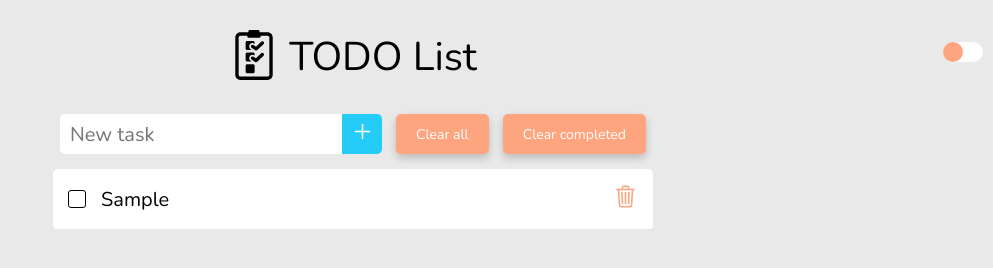
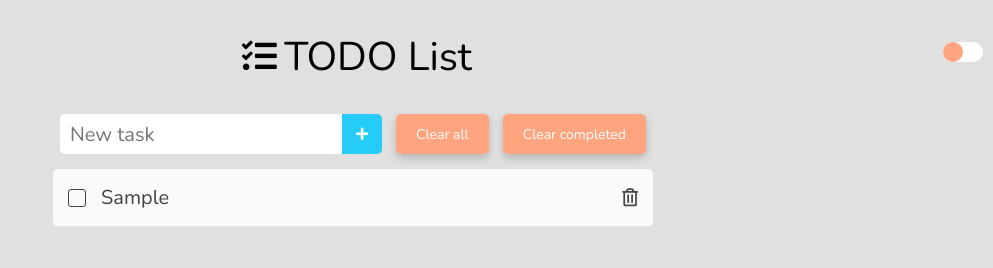
Before and after one commit to mai-cl/todolist-js, a website built with webpack: page src/index.html in a window 1280 px wide. Both pictures are taken after typing "Sample" into the empty fields and a click on the button 649 px from the left and 134 px from the top of the page. Shown: the whole page, without its empty margins (287-1280 px from the left). Built offline with nearby package versions, Linux system fonts and the light colour scheme.

Commit message:
Refactor iconos y colores css

```diff
--- a/src/index.html
+++ b/src/index.html
@@ -1,39 +1,30 @@
 <!DOCTYPE html>
 <html lang="en">
   <head>
-    <meta charset="UTF-8">
-    <meta name="viewport" content="width=device-width, initial-scale=1.0">
+    <meta charset="UTF-8" />
+    <meta name="viewport" content="width=device-width, initial-scale=1.0" />
     <title>Todo List</title>
-    <link href="https://fonts.googleapis.com/css2?family=Nunito:ital,wght@0,300;0,400;0,600;0,700;1,400&display=swap" rel="stylesheet">
-    <link href="https://fonts.googleapis.com/css2?family=Lato:wght@300&display=swap" rel="stylesheet">
+    <link
+      href="https://fonts.googleapis.com/css2?family=Nunito:ital,wght@0,300;0,400;0,600;0,700;1,400&display=swap"
+      rel="stylesheet"
+    />
+    <link
+      href="https://fonts.googleapis.com/css2?family=Lato:wght@300&display=swap"
+      rel="stylesheet"
+    />
+    <link
+      rel="stylesheet"
+      href="https://cdnjs.cloudflare.com/ajax/libs/font-awesome/5.15.3/css/all.min.css"
+      integrity="sha512-iBBXm8fW90+nuLcSKlbmrPcLa0OT92xO1BIsZ+ywDWZCvqsWgccV3gFoRBv0z+8dLJgyAHIhR35VZc2oM/gI1w=="
+      crossorigin="anonymous"
+      referrerpolicy="no-referrer"
+    />
   </head>
   <body class="light">
     <header class="header">
-        <svg class="header__img" version="1.1" id="Capa_1" xmlns="http://www.w3.org/2000/svg" xmlns:xlink="http://www.w3.org/1999/xlink" x="0px" y="0px"
-	 viewBox="0 0 470.767 470.767" style="enable-background:new 0 0 470.767 470.767;" xml:space="preserve">
-    <g>
-	<title>todolist</title>
-	<path d="M362.965,21.384H289.62L286.638,7.99C285.614,3.323,281.467,0,276.685,0h-82.618c-4.782,0-8.913,3.323-9.953,7.99
-		l-2.967,13.394h-73.36c-26.835,0-48.654,21.827-48.654,48.662v352.06c0,26.835,21.819,48.662,48.654,48.662h255.179
-		c26.835,0,48.67-21.827,48.67-48.662V70.046C411.635,43.211,389.8,21.384,362.965,21.384z M379.831,422.105
-		c0,9.295-7.563,16.858-16.866,16.858H107.786c-9.287,0-16.85-7.563-16.85-16.858V70.046c0-9.295,7.563-16.857,16.85-16.857h66.294
-		l-1.692,7.609c-0.684,3.02,0.062,6.188,1.988,8.596c1.94,2.415,4.876,3.82,7.965,3.82h106.082c3.091,0,6.026-1.405,7.951-3.82
-		c1.942-2.415,2.687-5.575,2.004-8.596l-1.692-7.609h66.279c9.303,0,16.866,7.563,16.866,16.857V422.105z"/>
-	<path d="M170.835,188.426h43.249l-10.279-7.019c-14.506-9.899-18.232-29.693-8.325-44.197c9.893-14.489,29.693-18.239,44.197-8.324
-		l1.694,1.157v-12.136c0-7.866-6.383-14.248-14.242-14.248h-56.294c-7.857,0-14.24,6.383-14.24,14.248v56.271
-		C156.595,182.045,162.978,188.426,170.835,188.426z"/>
-	<path d="M303.256,110.313l-49.85,47.194l-22.704-15.49c-7.221-4.962-17.13-3.083-22.099,4.162
-		c-4.954,7.251-3.09,17.144,4.178,22.098l33.28,22.727c2.718,1.864,5.839,2.772,8.961,2.772c3.96,0,7.888-1.474,10.933-4.356
-		l59.167-56.014c6.382-6.033,6.645-16.104,0.62-22.479C319.686,104.552,309.637,104.28,303.256,110.313z"/>
-	<path d="M170.835,297.669H214.1l-10.295-7.027c-14.506-9.901-18.232-29.693-8.325-44.197c9.893-14.498,29.693-18.248,44.197-8.325
-		l1.694,1.158v-12.136c0-7.865-6.383-14.248-14.242-14.248h-56.294c-7.857,0-14.24,6.383-14.24,14.248v56.279
-		C156.595,291.286,162.978,297.669,170.835,297.669z"/>
-	<path d="M303.256,219.555l-49.85,47.186l-22.704-15.49c-7.221-4.97-17.13-3.098-22.099,4.162
-		c-4.954,7.253-3.09,17.144,4.178,22.099l33.28,22.727c2.718,1.864,5.839,2.772,8.961,2.772c3.96,0,7.888-1.476,10.933-4.356
-		l59.167-56.007c6.382-6.033,6.645-16.096,0.62-22.479C319.686,213.793,309.637,213.529,303.256,219.555z"/>
-	<path d="M227.129,322.135h-56.294c-7.857,0-14.24,6.383-14.24,14.248v56.271c0,7.865,6.383,14.248,14.24,14.248h56.294
-		c7.859,0,14.242-6.383,14.242-14.248v-56.271C241.371,328.518,234.988,322.135,227.129,322.135z"/>
-        </svg>
+      <div class="header__img">
+        <i class="fas fa-tasks"></i>
+      </div>
       <h1 class="header__title">TODO List</h1>
       <div class="toggle-container" id="toggle">
         <div class="toggle"></div>
@@ -42,14 +33,15 @@
     <main class="main">
       <form class="taskform">
         <div class="form-group">
-                <input type="text" class="taskform__input" placeholder="New task">
-                <button class="btn btn-add"><ion-icon name="add-outline" class="icon-medium"></ion-icon></button>
+          <input type="text" class="taskform__input" placeholder="New task" />
+          <button class="btn btn-add">
+            <i class="fas fa-plus"></i>
+          </button>
         </div>
         <button class="btn btn-clear-all">Clear all</button>
         <button class="btn btn-clear-completed">Clear completed</button>
       </form>
-        <ul class="todolist">
-        </ul>
+      <ul class="todolist"></ul>
     </main>
 
     <script src="https://unpkg.com/ionicons@5.0.0/dist/ionicons.js"></script>
--- a/src/js/views/taskView.js
+++ b/src/js/views/taskView.js
@@ -1,47 +1,51 @@
 import { elements } from "./base";
 
-export const renderTaskList = tasklist => {
-    tasklist.forEach(cur => renderTask(cur));
-}
+export const renderTaskList = (tasklist) => {
+  tasklist.forEach((cur) => renderTask(cur));
+};
 
-export const renderTask = task => {
-    const markup = `
-        <li class="todolist__item ${task.isChecked ? 'checked' : ''}" data-id="${task.id}">
+export const renderTask = (task) => {
+  const markup = `
+        <li class="todolist__item ${
+          task.isChecked ? "checked" : ""
+        }" data-id="${task.id}">
             <span class="todolist__checkbox"></span>
             <div class="todolist__text">
                 ${task.description}
             </div>
             <button class="btn btn-delete">
-                <ion-icon name="trash-outline" class="icon-medium"></ion-icon>
+                <i class="far fa-trash-alt"></i>
             </button>
         </li>
     `;
-    elements.todolist.insertAdjacentHTML('beforeend', markup);
-}
+  elements.todolist.insertAdjacentHTML("beforeend", markup);
+};
 
-export const checkTaskUI = taskId => {
-    const item = document.querySelector(`.todolist__item[data-id="${taskId}"]`);
-    item.classList.toggle('checked');
-}
+export const checkTaskUI = (taskId) => {
+  const item = document.querySelector(`.todolist__item[data-id="${taskId}"]`);
+  item.classList.toggle("checked");
+};
 
 export const removeAllUI = () => {
-    elements.todolist.innerHTML = '';
-}
+  elements.todolist.innerHTML = "";
+};
 
 export const removeAllCompletedUI = () => {
-    const checkedTasks = elements.todolist.querySelectorAll('.todolist__item.checked');
-    const checkedTasksArr = Array.from(checkedTasks);
-    checkedTasksArr.forEach(task => task.parentElement.removeChild(task));
-}
+  const checkedTasks = elements.todolist.querySelectorAll(
+    ".todolist__item.checked"
+  );
+  const checkedTasksArr = Array.from(checkedTasks);
+  checkedTasksArr.forEach((task) => task.parentElement.removeChild(task));
+};
 
-export const removeTask = taskId => {
-    const item = document.querySelector(`.todolist__item[data-id="${taskId}"]`);
-    item.classList.add('todolist__item-delete');
-}
+export const removeTask = (taskId) => {
+  const item = document.querySelector(`.todolist__item[data-id="${taskId}"]`);
+  item.classList.add("todolist__item-delete");
+};
 
-export const clearInput = () => elements.taskInput.value = '';
+export const clearInput = () => (elements.taskInput.value = "");
 
-elements.todolist.addEventListener('animationend', e => {
-    const target = e.target;
-    if (target.matches('li')) target.parentElement.removeChild(target);
-})
+elements.todolist.addEventListener("animationend", (e) => {
+  const target = e.target;
+  if (target.matches("li")) target.parentElement.removeChild(target);
+});
--- a/src/style.css
+++ b/src/style.css
@@ -8,37 +8,36 @@ html {
   font-size: 62.5%;
 }
 
+:root {
+  --white-color: #fff;
+  --black-color: #000;
+}
+
 .dark {
-  --main-background: #102a43;
-  --color-title: #f0f4f8;
-  --item-background: #334e68;
-  --item-checked-background: #243b53;
-  --item-color: #d9e2e6;
-  --delete-color: #d9e2e6;
-  --danger-color: #ff2281;
-  --success-color: #b76cfd;
-  --input-background: #d9e2e6;
-  --logo-color: #f0f4f8;
+  --background-color-1: #102a43;
+  --background-color-2: #243b53;
+  --background-color-3: #334e68;
+  --text-color-1: #d9e2e6;
+  --title-color: #f0f4f8;
+  --primary-color: #ff2281;
+  --secondary-color: #b76cfd;
 }
 
 .light {
-  --main-background: #e9e9e9;
-  --color-title: #000;
-  --item-background: #fff;
-  --item-checked-background: rgb(224, 224, 224);
-  --item-color: #000;
-  --delete-color: #fea47f;
-  --danger-color: #fea47f;
-  --success-color: #25ccf7;
-  --input-background: #fff;
-  --logo-color: #000;
+  --background-color-1: #e0e0e0;
+  --background-color-2: #eeeeee;
+  --background-color-3: #fafafa;
+  --text-color-1: #424242;
+  --title-color: #000;
+  --primary-color: #fea47f;
+  --secondary-color: #25ccf7;
 }
 
 body {
   box-sizing: border-box;
   font-family: "Nunito", sans-serif;
   font-weight: 300;
-  background-color: var(--main-background);
+  background-color: var(--background-color-1);
   background-attachment: fixed;
   transition: background-color 0.3s ease;
 }
@@ -49,14 +48,19 @@ body {
   display: flex;
   justify-content: center;
   width: 100%;
-  color: var(--color-title);
+  color: var(--title-color);
 }
 
 .header__img {
   height: 5rem;
   width: 5rem;
-  margin-right: 1rem;
-  fill: var(--logo-color);
+  display: flex;
+  justify-content: center;
+  align-items: center;
+}
+
+.header__img i {
+  font-size: 3.5rem;
 }
 
 .header__title {
@@ -97,7 +101,7 @@ body {
   border: none;
   padding: 1rem;
   font-family: "Nunito", sans-serif;
-  background-color: var(--input-background);
+  background-color: var(--white-color);
   height: 4rem;
 }
 
@@ -108,7 +112,6 @@ body {
   display: flex;
   flex-direction: column;
   backface-visibility: hidden;
-  /* border: 1px solid rgb(161, 161, 161); */
   border-radius: 5px;
   overflow: hidden;
 }
@@ -119,8 +122,8 @@ body {
   align-items: center;
   flex-wrap: nowrap;
   text-overflow: ellipsis;
-  background-color: var(--item-background);
-  color: var(--item-color);
+  background-color: var(--background-color-3);
+  color: var(--text-color-1);
   margin-bottom: 0.1rem;
   position: relative;
   overflow: hidden;
@@ -134,17 +137,17 @@ body {
   margin-left: 1.5rem;
   height: 18px;
   width: 18px;
-  border: 1.5px solid var(--item-color);
+  border: 1.5px solid var(--text-color-1);
   border-radius: 3px;
   flex: 0 0 auto;
 }
 
 .todolist__item.checked {
-  background-color: var(--item-checked-background);
+  background-color: var(--background-color-2);
 }
 
 .todolist__item.checked .todolist__checkbox {
-  background-color: var(--danger-color);
+  background-color: var(--primary-color);
   border-color: transparent;
 }
 
@@ -199,48 +202,40 @@ body {
 
 .btn-clear-all,
 .btn-clear-completed {
-  color: white;
+  color: var(--white-color);
   height: 4rem;
   padding: 0 2rem;
   box-shadow: 0 4px 8px 0 rgba(0, 0, 0, 0.2);
 }
 
-.btn-clear-all {
-  background-color: var(--danger-color);
-}
-
+.btn-clear-all,
 .btn-clear-completed {
-  background-color: var(--danger-color);
+  background-color: var(--primary-color);
 }
 
 .btn-delete {
   background-color: transparent;
   align-self: stretch;
-  color: var(--delete-color);
+  color: inherit;
   border-radius: initial;
+  font-size: 1.8rem;
 }
 
 .btn-delete:hover {
-  background-color: var(--danger-color);
-  color: white;
+  background-color: var(--primary-color);
+  color: var(--white-color);
 }
 
 .btn-add {
-  background-color: var(--success-color);
+  background-color: var(--secondary-color);
+  color: var(--white-color);
   height: 4rem;
   width: 4rem;
   padding: 0;
   box-shadow: 0 4px 8px 0 rgba(0, 0, 0, 0.2);
   border-radius: initial;
   box-shadow: initial;
-}
-
-.btn-add .icon-medium {
-  color: white;
-}
-
-.icon-medium {
-  font-size: 2.5rem;
+  font-size: 1.4rem;
 }
 
 .toggle-container {
@@ -250,7 +245,7 @@ body {
   width: 4rem;
   height: 2rem;
   border-radius: 2rem;
-  background-color: #fff;
+  background-color: var(--white-color);
   cursor: pointer;
 }
 
@@ -259,7 +254,7 @@ body {
 }
 
 .toggle {
-  background-color: var(--danger-color);
+  background-color: var(--primary-color);
   width: 2rem;
   height: 2rem;
   border-radius: 2rem;
```
Lines whose indentation alone changed are shown as unchanged.
